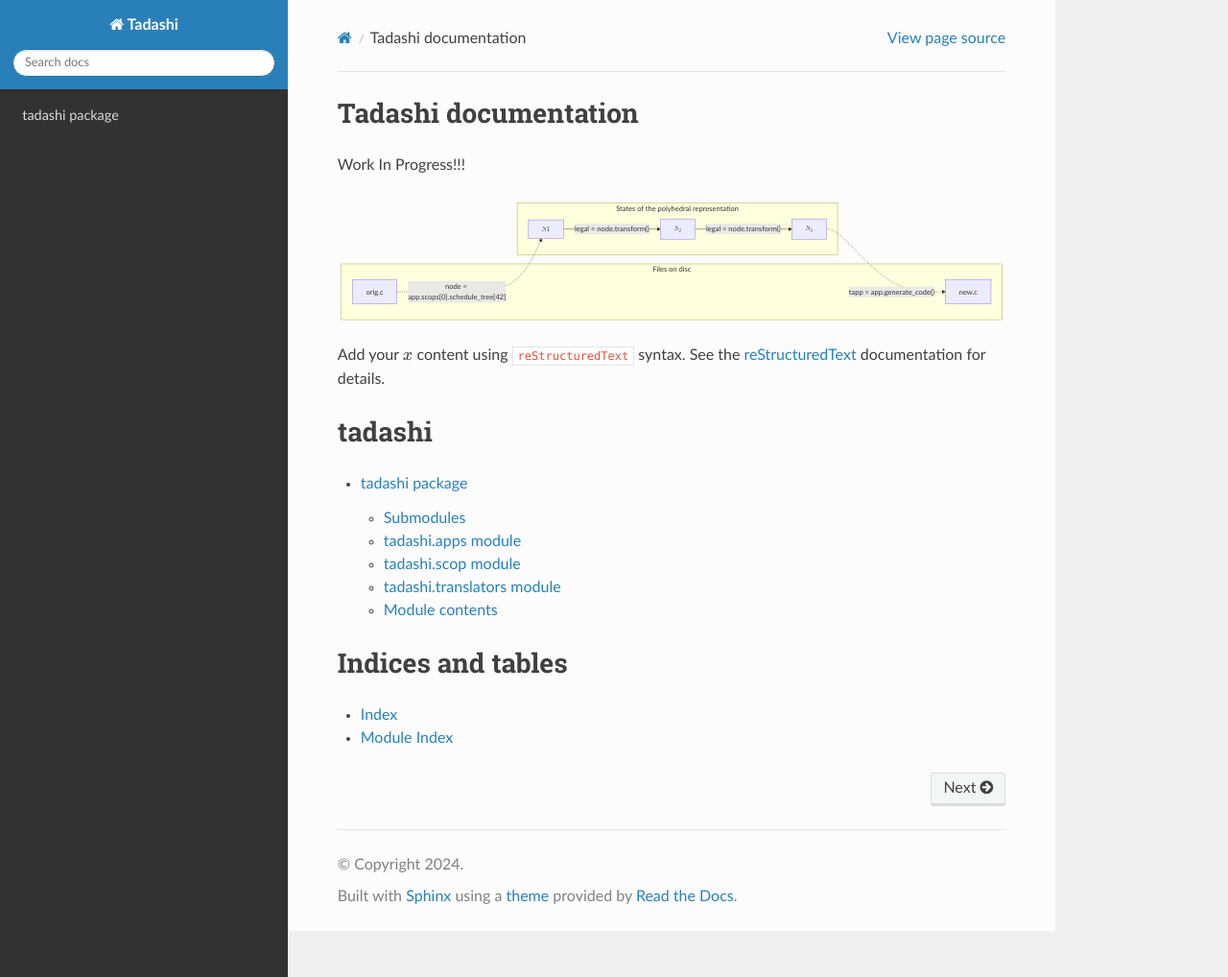
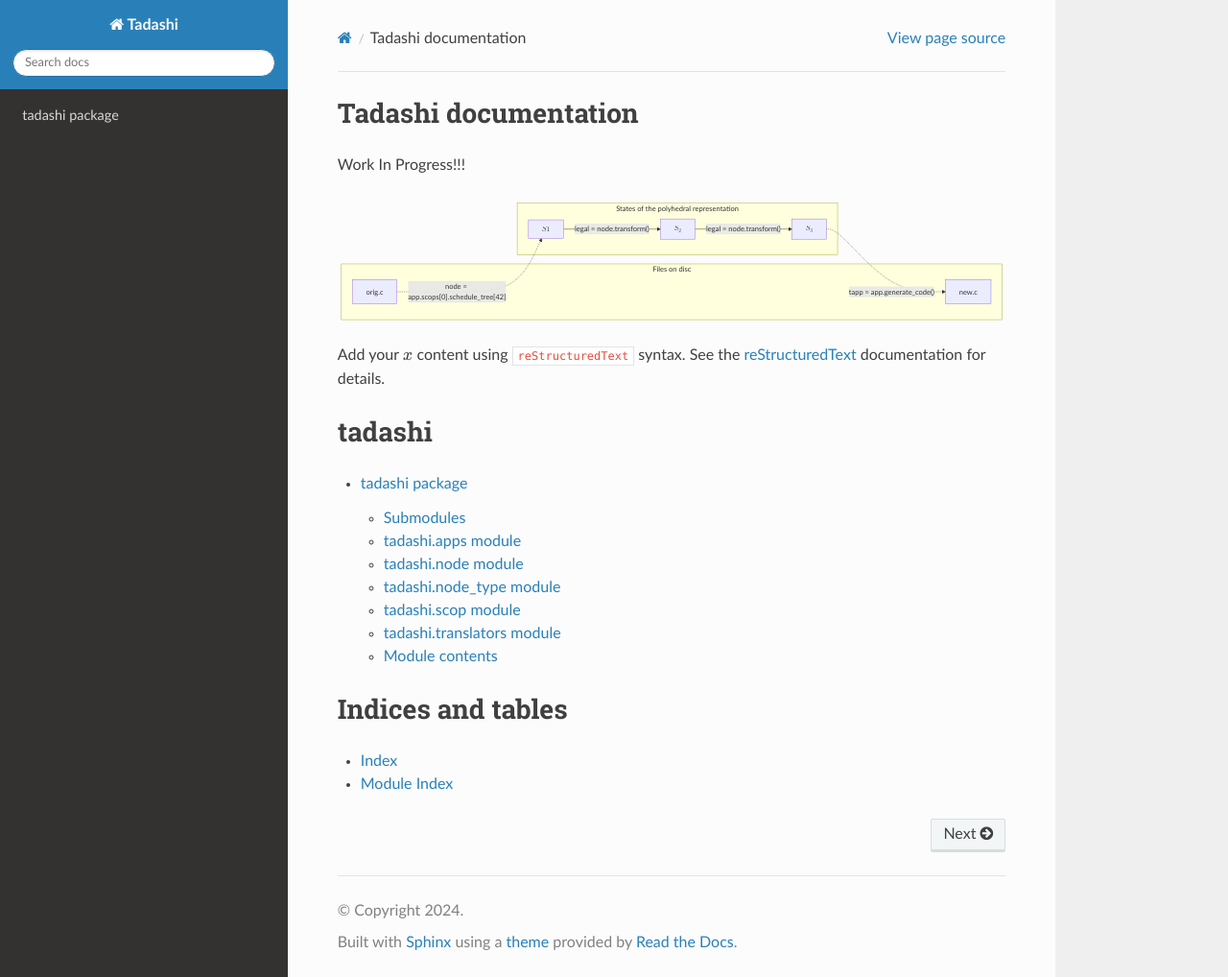
Before and after one commit to vatai/tadashi, a Sphinx documentation site: the page built from docs/index.rst, in a window 1280 px wide and 1018 px high. Shown: the whole window at 96% size. Built offline with Sphinx 7.4.7 and the Read the Docs theme 3.1.0, drawn with Linux system fonts in a browser that asks for light colours; formulas are drawn with MathJax 3.

Commit message:
Update tadashi.rst

```diff
--- a/docs/tadashi.rst
+++ b/docs/tadashi.rst
@@ -8,6 +8,22 @@
 -------------------
 
 .. automodule:: tadashi.apps
+   :members:
+   :show-inheritance:
+   :undoc-members:
+
+tadashi.node module
+-------------------
+
+.. automodule:: tadashi.node
+   :members:
+   :show-inheritance:
+   :undoc-members:
+
+tadashi.node\_type module
+-------------------------
+
+.. automodule:: tadashi.node_type
    :members:
    :show-inheritance:
    :undoc-members:
```
